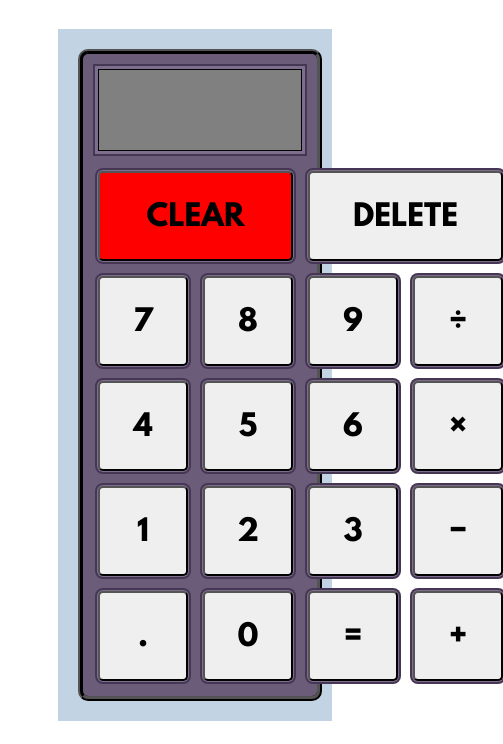
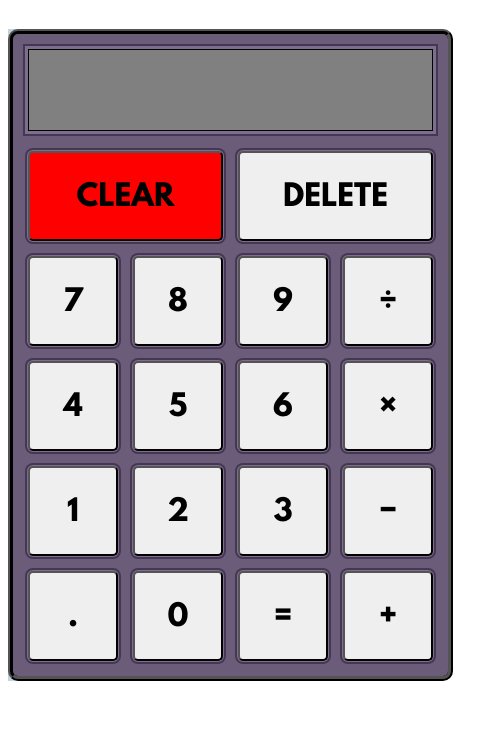
Before and after one commit to Tigglezz/Calculator, a plain HTML site: page index.html in a window 390 px wide. Shown: the part 100-844 px from the top of the page, 503 px wide, since content can reach past the window. Drawn offline with Linux system fonts and the light colour scheme.

Commit message:
Update style.css

```diff
--- a/style.css
+++ b/style.css
@@ -11,11 +11,6 @@
     src: url('fonts/PatrickHand-Regular.ttf');
 }
 
-@media only screen and (max-width: 768px) {
-    /* For mobile phones: */
-    [class="calculatorContainer"] {
-      width: 100%;
-    }
 
 body{
     text-align: center;
@@ -27,9 +22,6 @@ h1{
     font-family:'patrick';
 }
 .main{
-    padding: 20px;
-    margin-right: 50px;
-    margin-left: 50px;
     background-color: rgba(39, 101, 155, 0.281);
 }
 
```
